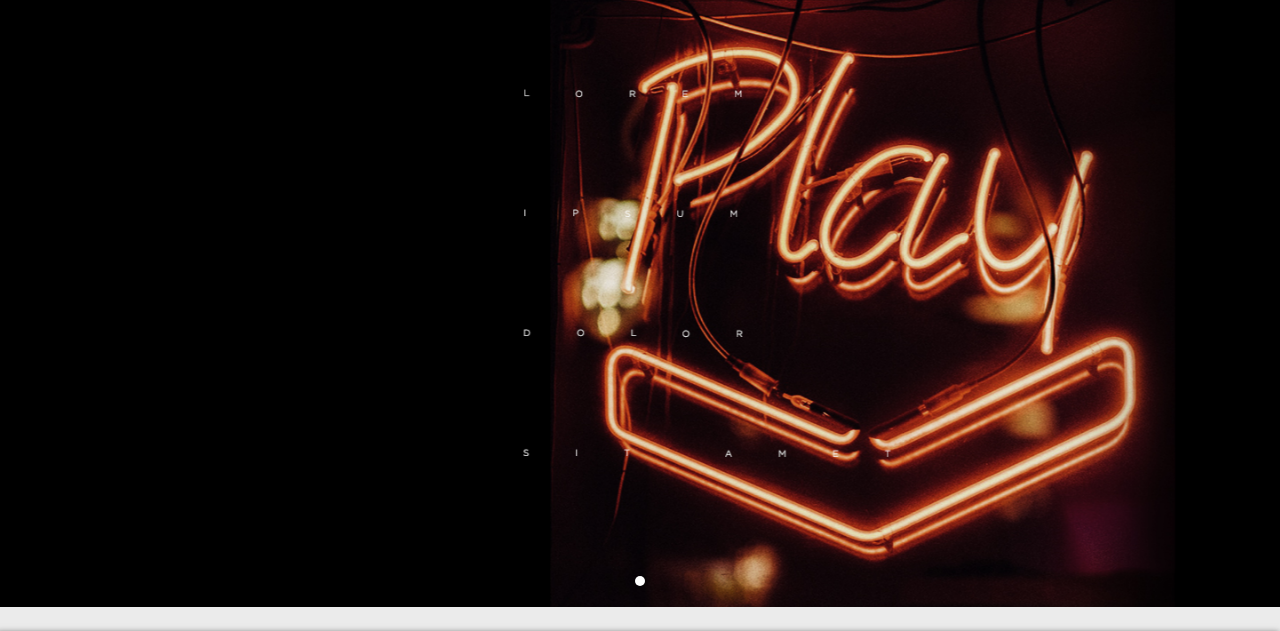
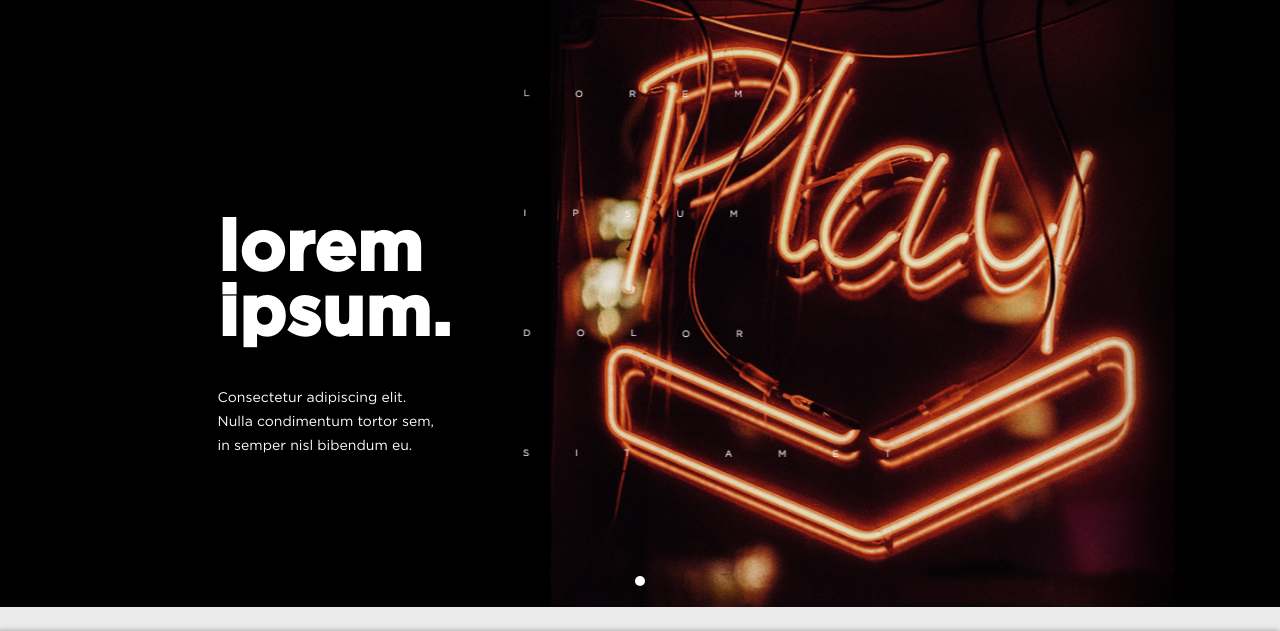
Before and after one commit to Th3Wall/Playground, a website: page index.html in a window 1280 px wide. Shown: the part 102-733 px from the top of the page. Drawn offline with nearby package versions, Linux system fonts and the light colour scheme.

Commit message:
Text over carousel inserted

```diff
--- a/index.html
+++ b/index.html
@@ -69,6 +69,10 @@
               src="/assets/images/slide-circle.jpg"
               alt="Third slide of Playground carousel"
             />
+          </div>
+          <div class="slider-text">
+            <h2>Lorem ipsum.</h2>
+            <p>Consectetur adipiscing elit. Nulla condimentum tortor sem, in semper nisl bibendum eu.</p>
           </div>
         </div>
       </div>
--- a/scripts/my-scripts.js
+++ b/scripts/my-scripts.js
@@ -245,7 +245,7 @@ $(document).ready(function () {
     validateForm();
     cookieAcceptConsent();
 
-    $('a[href^="#"]').on('click', function (e) {
+    $('#header a[href^="#"]').on('click', function (e) {
         e.preventDefault();
         var target = this.hash;
         $target = $(target);
--- a/styles/scss/_owl-carousel.scss
+++ b/styles/scss/_owl-carousel.scss
@@ -1,4 +1,5 @@
 .slider-active {
+  position: relative;
   .owl {
     &-stage {
       transition: all 0.3s cubic-bezier(0.445, 0.05, 0.55, 0.95);
@@ -59,3 +60,31 @@
     }
   }
 }
+
+.slider-text{
+  display: none;
+  width: rem-calc(225px);
+  position: absolute;
+  left: 17%;
+  top: rem-calc(320px);
+  z-index: 99;
+  color: $white;
+  h2 {
+    font-family: $font-bold;
+    font-size: rem-calc(70px);
+    line-height: rem-calc(65px);
+    text-transform: lowercase;
+    margin: 0;
+    width: rem-calc(136px);
+  }
+  p {
+    font-family: $font-regular;
+    font-size: rem-calc(14px);
+    line-height: rem-calc(24px);
+    margin: rem-calc(38px) 0;
+    width: rem-calc(225px);
+  }
+  @include breakpoint(desktop){
+    display: block;
+  }
+}
```
Also changed, not shown: styles/app.css.
